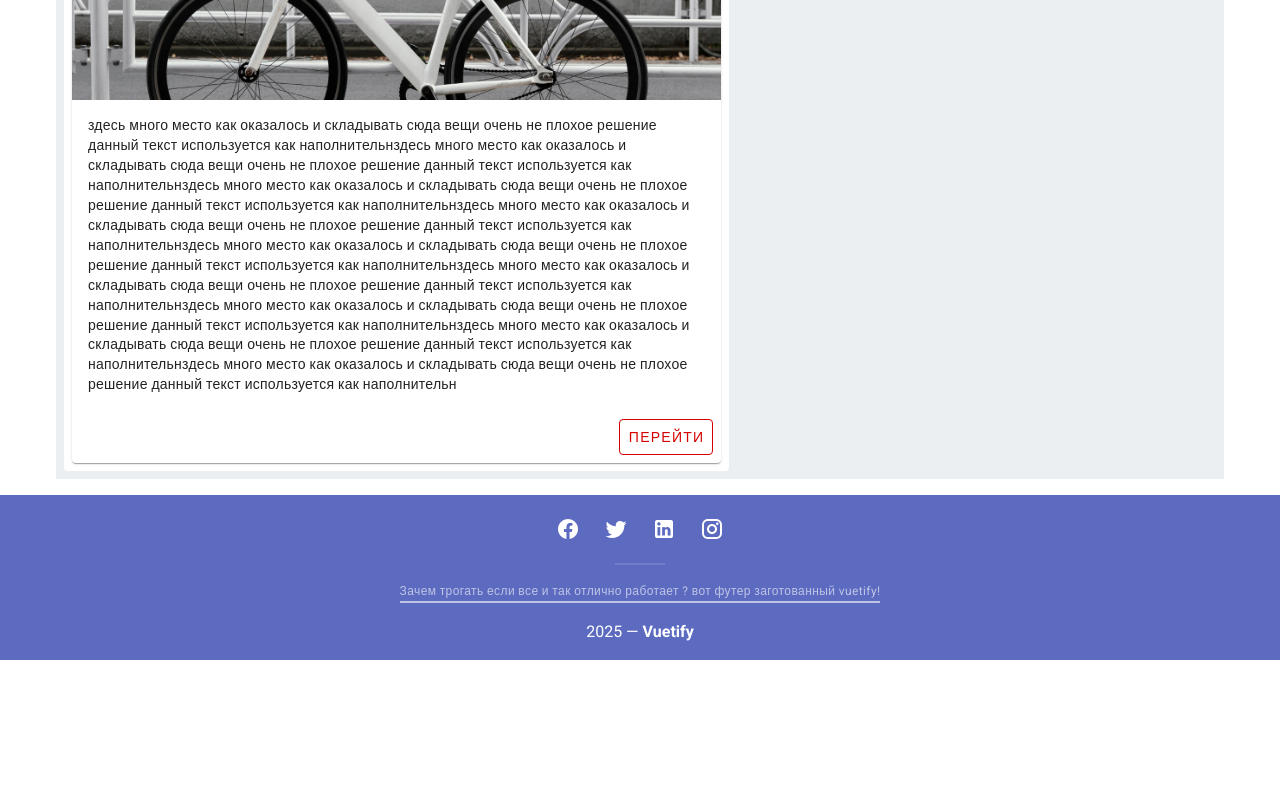
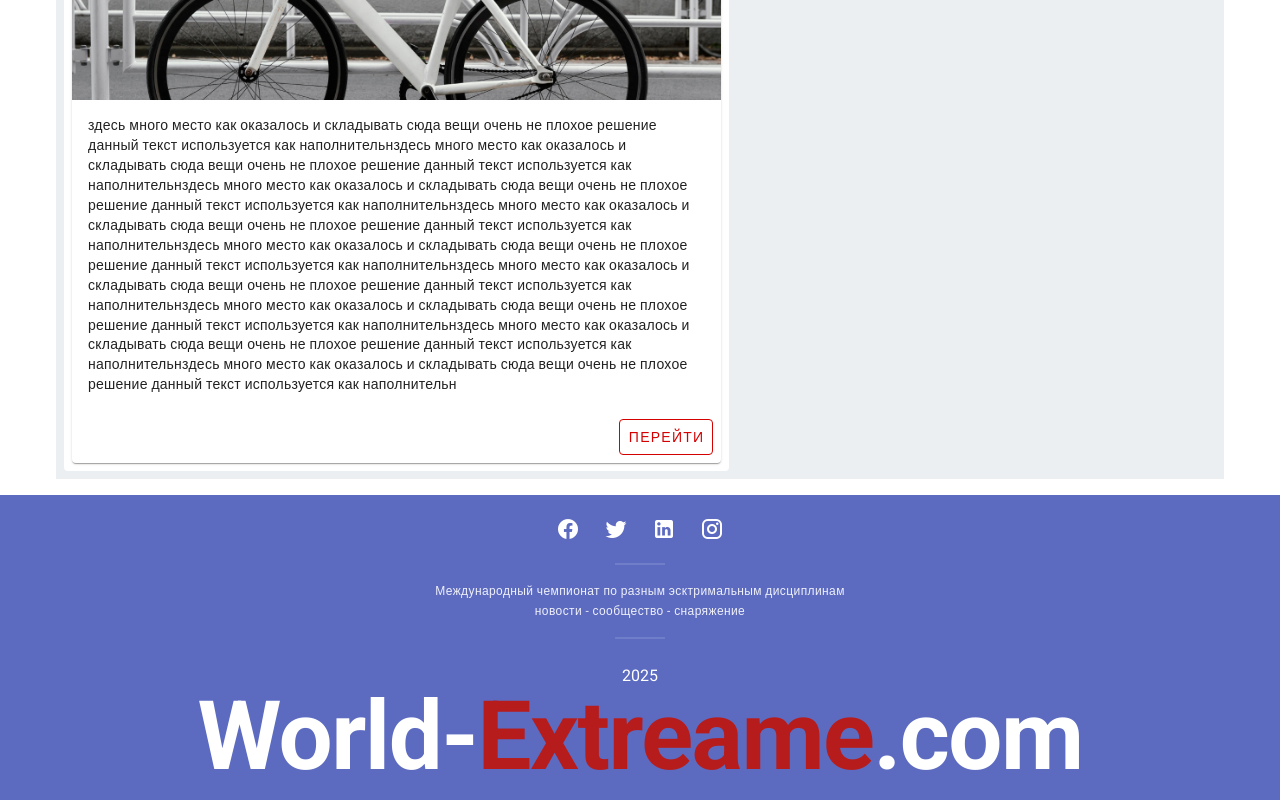
Before and after one commit to Viacheslav1998/world-extreame, a Vue app in the folder frontend/: page / in a window 1280 px wide. Shown: the part 1863-2663 px from the top of the page. Before the commit the page ends 2523 px from the top, so only its background shows below. Built offline with nearby package versions, Linux system fonts and the light colour scheme.

Commit message:
feat: dom, elems, picture

```diff
--- a/frontend/src/components/Footer.vue
+++ b/frontend/src/components/Footer.vue
@@ -12,16 +12,17 @@
 
     <v-divider class="my-2" thickness="2" width="50"></v-divider>
 
-    <div class="text-caption font-weight-regular opacity-60">
-      Зачем трогать если все и так отлично работает ?
-			вот футер заготованный vuetify!
-			<hr color="white"></hr>
+    <div class="text-caption font-weight-regular opacity-90">
+     Международный чемпионат по разным эсктримальным дисциплинам
+			<br>
+       новости - сообщество - снаряжение
     </div>
 
+    <v-divider class="my-2" thickness="2" width="50"></v-divider>
     <v-divider></v-divider>
-
     <div>
-      {{ new Date().getFullYear() }} — <strong>Vuetify</strong>
+       {{ new Date().getFullYear() }} <br>
+      <span class="text-h1 font-weight-bold">World-<span class="text-red-darken-4">Extreame</span>.com</span>
     </div>
   </v-footer>
 </template>
```
Also changed, not shown: 2 other files (tests, documents, lock files or other folders).
